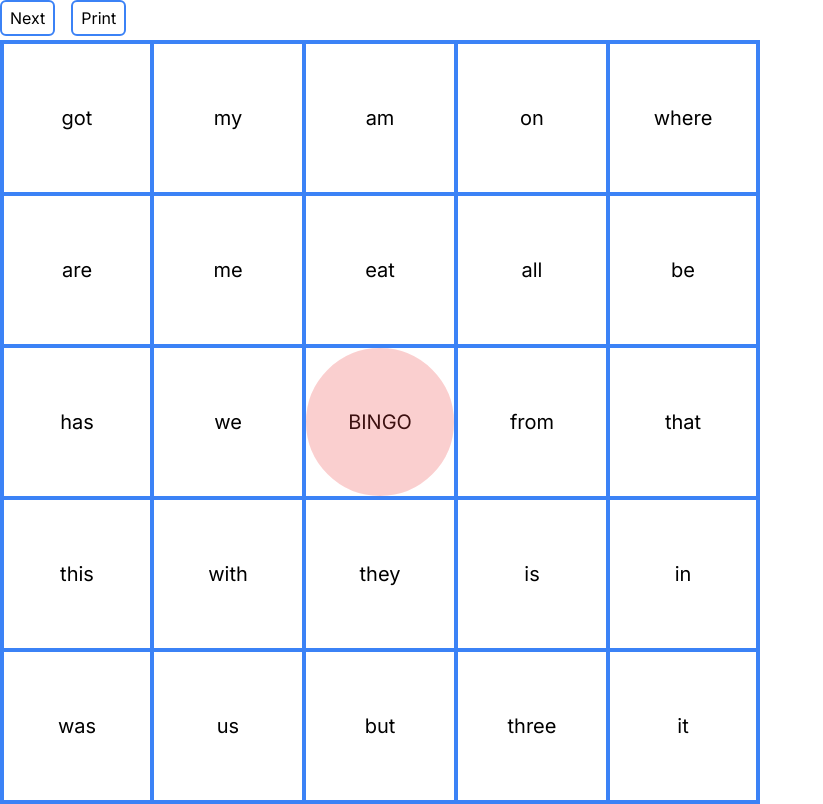
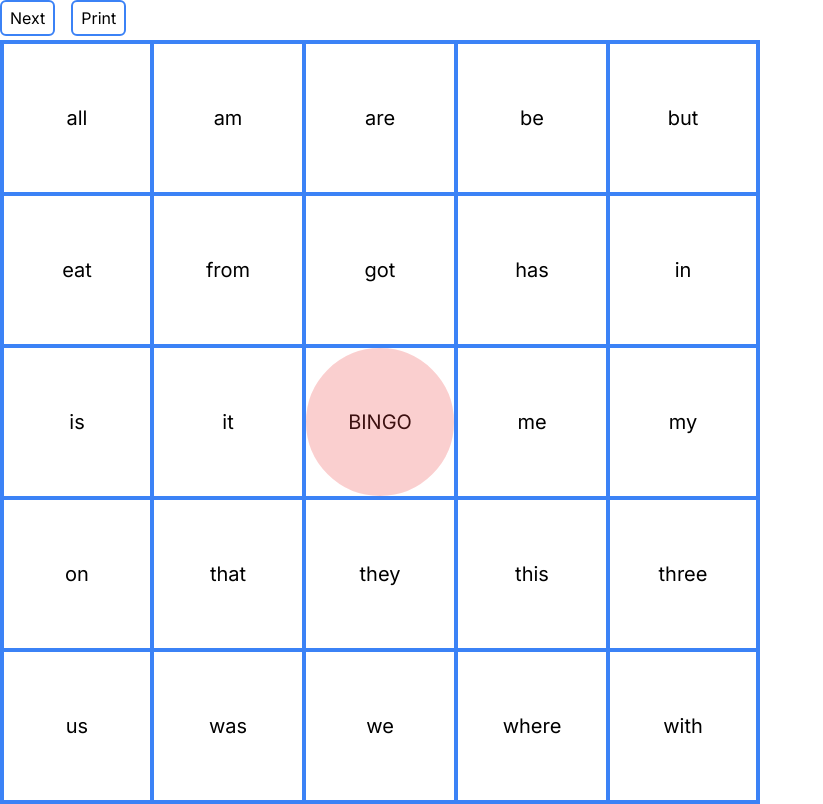
Before and after one commit to rgpass/sight-words-bingo, a Next.js app: page /host in a window 1280 px wide. Shown: the whole page, without its empty margins (0-823 px from the left). Built offline with nearby package versions, Linux system fonts and the light colour scheme.

Commit message:
Make host Board alphabetical

```diff
--- a/app/_components/Board.tsx
+++ b/app/_components/Board.tsx
@@ -1,5 +1,25 @@
 import { Row } from "./Row";
 import { words } from "../words";
+
+interface Props {
+  isAlphabetical?: boolean;
+}
+
+export function Board({ isAlphabetical }: Props) {
+  const sampleWords = randomSample(words, 24);
+  const wordsToUse = isAlphabetical
+    ? sampleWords.sort().reverse()
+    : sampleWords;
+  let board = generateBingoBoard(wordsToUse);
+
+  return (
+    <div className="flex flex-col">
+      {board.map((row, i) => (
+        <Row key={i} row={row} />
+      ))}
+    </div>
+  );
+}
 
 function randomSample(arr: string[], n: number) {
   return arr.sort(() => 0.5 - Math.random()).slice(0, n);
@@ -23,16 +43,3 @@ function generateBingoBoard(words: string[]): string[][] {
 
   return bingoBoard as string[][];
 }
-
-export function Board() {
-  const sampleWords = randomSample(words, 24);
-  const board = generateBingoBoard(sampleWords);
-
-  return (
-    <div className="flex flex-col">
-      {board.map((row, i) => (
-        <Row key={i} row={row} />
-      ))}
-    </div>
-  );
-}
--- a/app/host/page.tsx
+++ b/app/host/page.tsx
@@ -5,7 +5,7 @@ export default function Host() {
   return (
     <main className="flex flex-col min-h-screen w-full h-full bg-white text-black">
       <NextWord />
-      <Board />
+      <Board isAlphabetical />
     </main>
   );
 }
```
Also changed, not shown: 1 other file (tests, documents, lock files or other folders).
